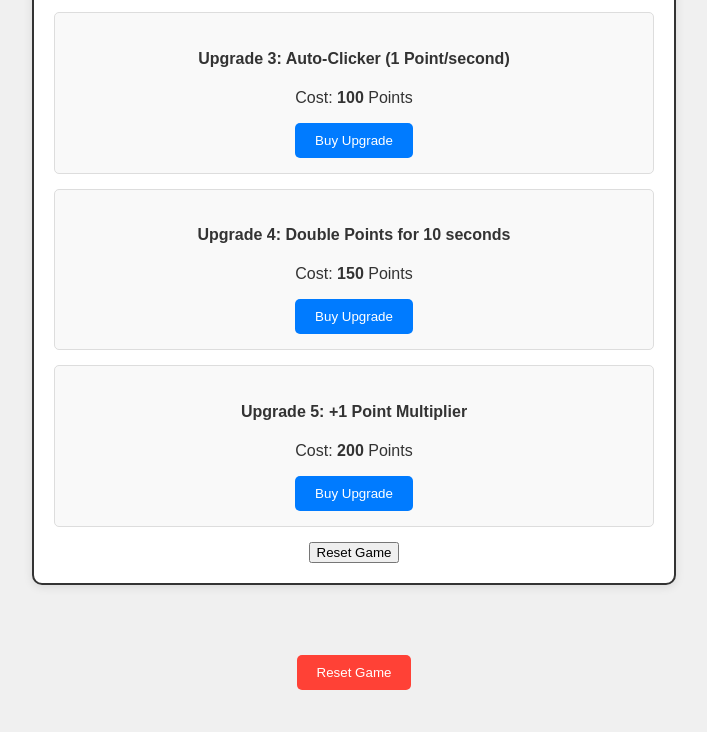
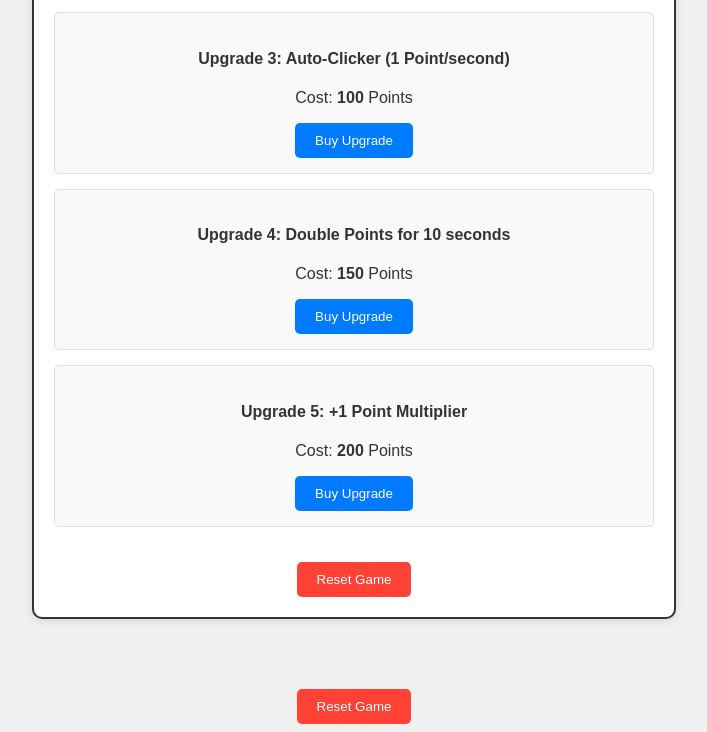
Before and after one commit to Iamhim123469/Clicker, a plain HTML site: page index.html in a window 1280 px wide. Shown: the part 704-1436 px from the top of the page, without its empty margins (286-993 px from the left). Before the commit the page ends 1402 px from the top, so only its background shows below. Drawn offline with Linux system fonts and the light colour scheme.

Commit message:
style.css

```diff
--- a/style.css
+++ b/style.css
@@ -31,6 +31,7 @@ h1 {
     border: none;
     border-radius: 5px;
     cursor: pointer;
+    transition: background-color 0.3s ease;
 }
 
 #clicker-btn:hover {
@@ -56,6 +57,7 @@ h1 {
     border: none;
     border-radius: 5px;
     cursor: pointer;
+    transition: background-color 0.3s ease;
 }
 
 .upgrade-btn:hover {
@@ -65,3 +67,18 @@ h1 {
 .cost {
     font-weight: bold;
 }
+
+#reset-btn {
+    margin-top: 20px;
+    padding: 10px 20px;
+    background-color: #FF4136;
+    color: white;
+    border: none;
+    border-radius: 5px;
+    cursor: pointer;
+    transition: background-color 0.3s ease;
+}
+
+#reset-btn:hover {
+    background-color: #d12e25;
+}
```
